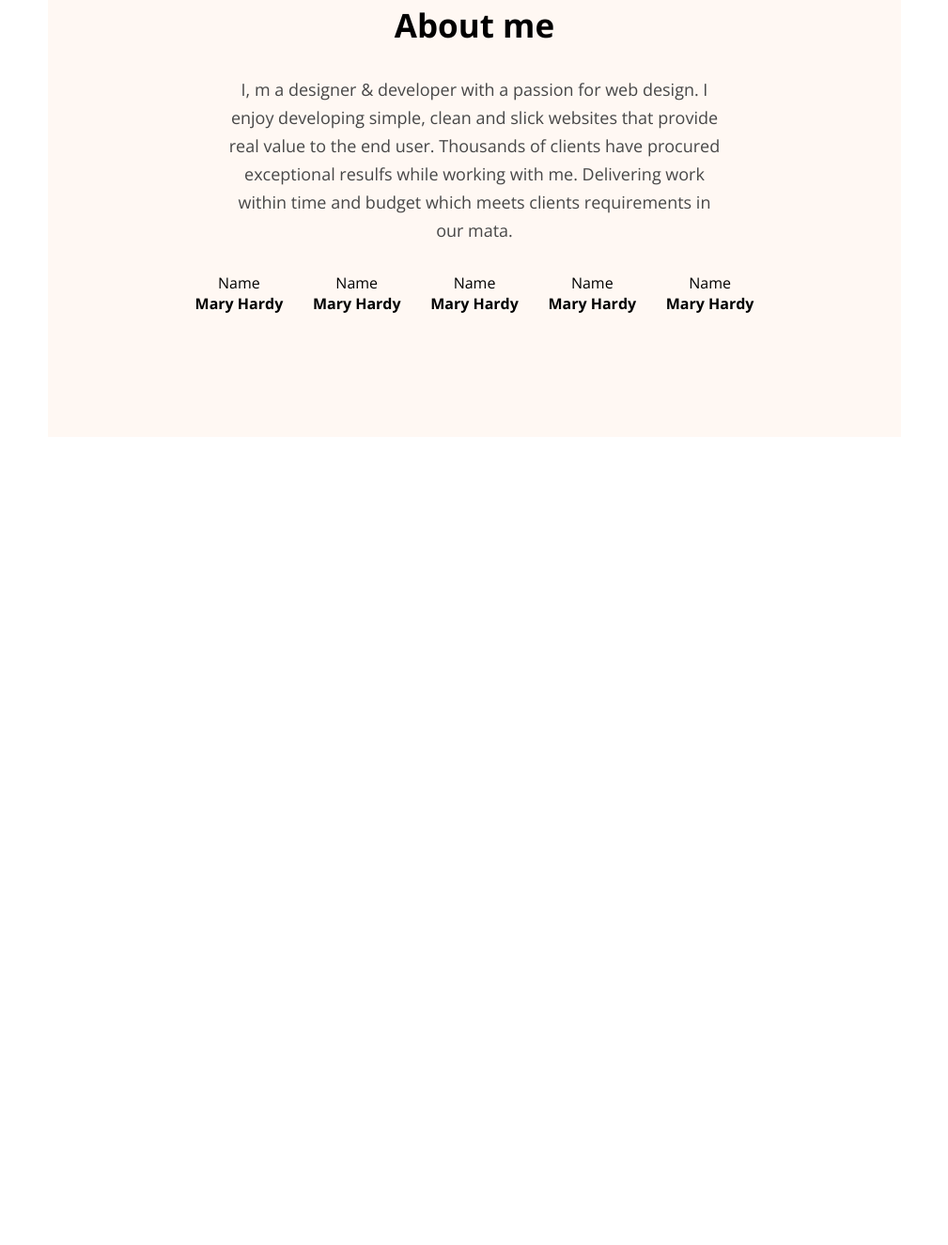
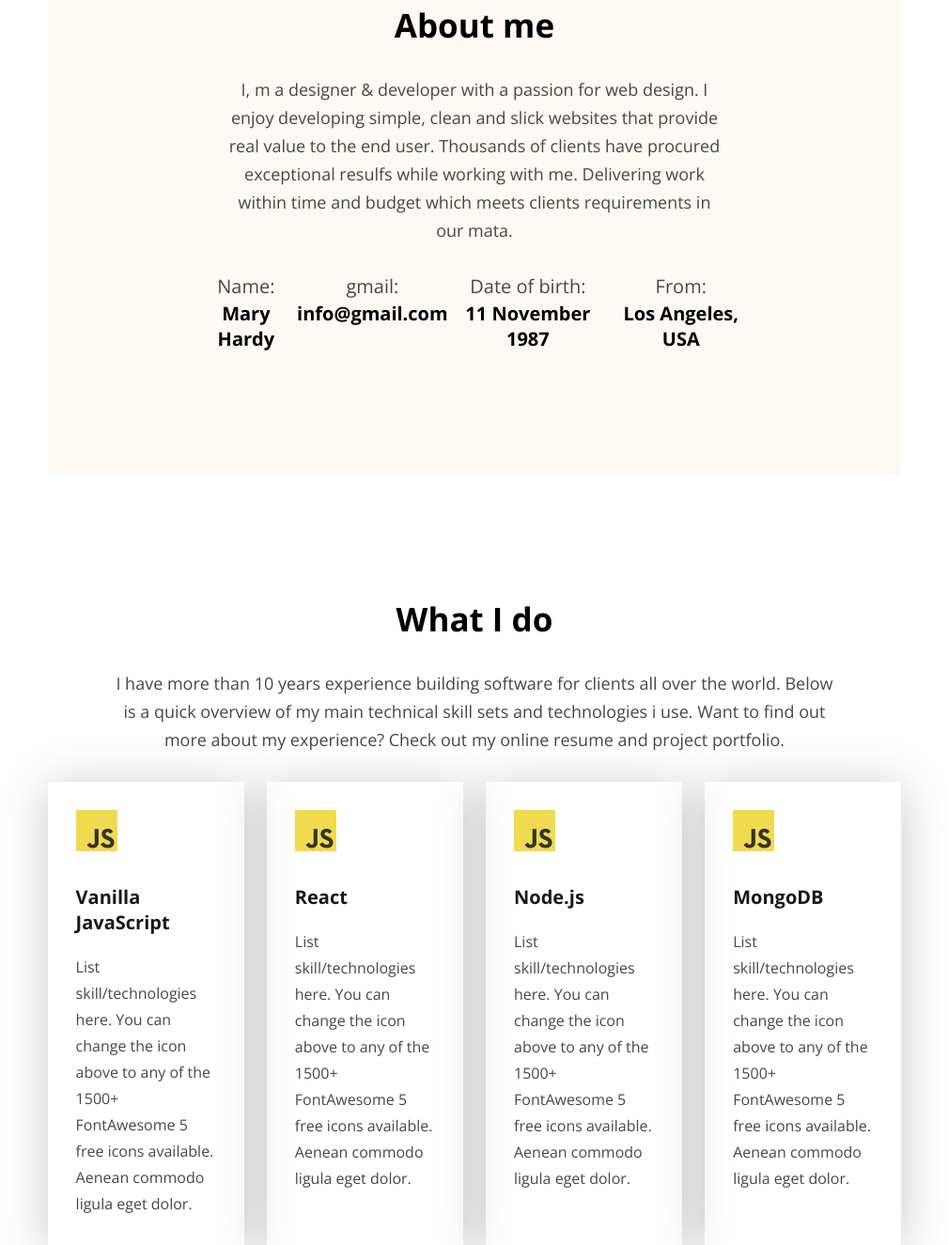
Before and after one commit to irashednoba/hero-dev-rportfolio-code, a plain HTML site: page index.html in a window 1280 px wide. Shown: the part 1097-2422 px from the top of the page at 94% size, without its empty margins (135-1144 px from the left). Before the commit the page ends 1562 px from the top, so only its background shows below. Drawn offline with nearby package versions, Linux system fonts and the light colour scheme.

Commit message:
adding card section

```diff
--- a/index.html
+++ b/index.html
@@ -46,24 +46,50 @@
             </div>
             <div class="about-info">
                 <div class="info-card">
-                    <p>Name</p>
+                    <p>Name:</p>
                     <h4>Mary Hardy</h4>
                 </div>
                 <div class="info-card">
-                    <p>Name</p>
-                    <h4>Mary Hardy</h4>
+                    <p>gmail:</p>
+                    <h4>info@gmail.com</h4>
                 </div>
                 <div class="info-card">
-                    <p>Name</p>
-                    <h4>Mary Hardy</h4>
+                    <p>Date of birth:</p>
+                    <h4>11 November 1987</h4>
                 </div>
                 <div class="info-card">
-                    <p>Name</p>
-                    <h4>Mary Hardy</h4>
+                    <p>From:</p>
+                    <h4>Los Angeles, USA</h4>
                 </div>
-                <div class="info-card">
-                    <p>Name</p>
-                    <h4>Mary Hardy</h4>
+            </div>
+        </div>
+    </section>
+    <section id="skills">
+        <div class="skills-container">
+            <div class="section-hesding">
+                <h2>What I do</h2>
+                <p>I have more than 10 years experience building software for clients all over the world. Below is a quick overview of my main technical skill sets and technologies i use. Want to find out more about my experience? Check out my online resume and project portfolio.</p>
+            </div>
+            <div class="skills-box">
+                <div class="skills-card">
+                    <img src="images/icons/js.png" alt="">
+                    <h3>Vanilla JavaScript</h3>
+                    <p>List skill/technologies here. You can change the icon above to any of the 1500+ FontAwesome 5 free icons available. Aenean commodo ligula eget dolor.</p>
+                </div>
+                <div class="skills-card">
+                    <img src="images/icons/js.png" alt="">
+                    <h3>React</h3>
+                    <p>List skill/technologies here. You can change the icon above to any of the 1500+ FontAwesome 5 free icons available. Aenean commodo ligula eget dolor.</p>
+                </div>
+                <div class="skills-card">
+                    <img src="images/icons/js.png" alt="">
+                    <h3>Node.js</h3>
+                    <p>List skill/technologies here. You can change the icon above to any of the 1500+ FontAwesome 5 free icons available. Aenean commodo ligula eget dolor.</p>
+                </div>
+                <div class="skills-card">
+                    <img src="images/icons/js.png" alt="">
+                    <h3>MongoDB</h3>
+                    <p>List skill/technologies here. You can change the icon above to any of the 1500+ FontAwesome 5 free icons available. Aenean commodo ligula eget dolor.</p>
                 </div>
             </div>
         </div>
--- a/styles/styels.css
+++ b/styles/styels.css
@@ -27,6 +27,7 @@
 .section-hesding{
     max-width: 827px;
     text-align: center;
+    margin: 0 auto;
 }
 .section-hesding h2{
     font-size: 35px;
@@ -115,3 +116,44 @@ nav .menu a{
     display: flex;
     justify-content:space-between ;
 }
+.about-info .info-card p{
+    font-size: 20px;
+    line-height: 30px;
+    color: #474747;
+    /* gap: 50px; */
+}
+.about-info .info-card h4{
+    font-size: 20px;
+}
+#skills{
+    padding-top: 130px;
+}
+#skills .skills-container{
+    width: 71%;
+    max-width: 1140px;
+    margin: 0 auto;
+}
+#skills .skills-container .skills-box{
+    display: flex;
+    gap: 24px;
+}
+.skills-box .skills-card{
+    max-width: 267px;
+    padding: 30px;
+    /* border: 1px solid gold; */
+    box-shadow: 0 6px 50px 0 #00000638;
+}
+.skills-card img{
+    max-width: 44px;
+    margin-bottom: 30px;
+}
+.skills-card h3{
+    font-size: 20px;
+    color: #181818;
+    margin-bottom: 20px;
+}
+.skills-card p{
+    font-size: 16px;
+    line-height: 28px;
+    color: #474747;
+}
```
